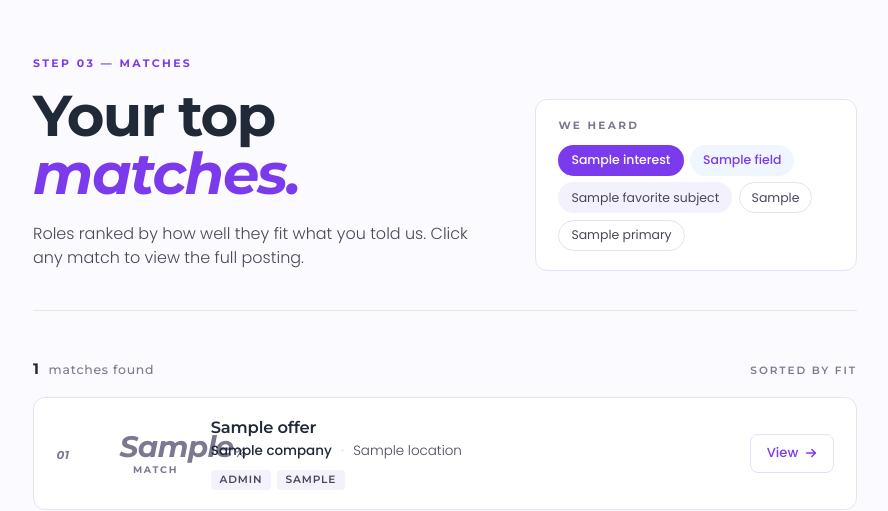
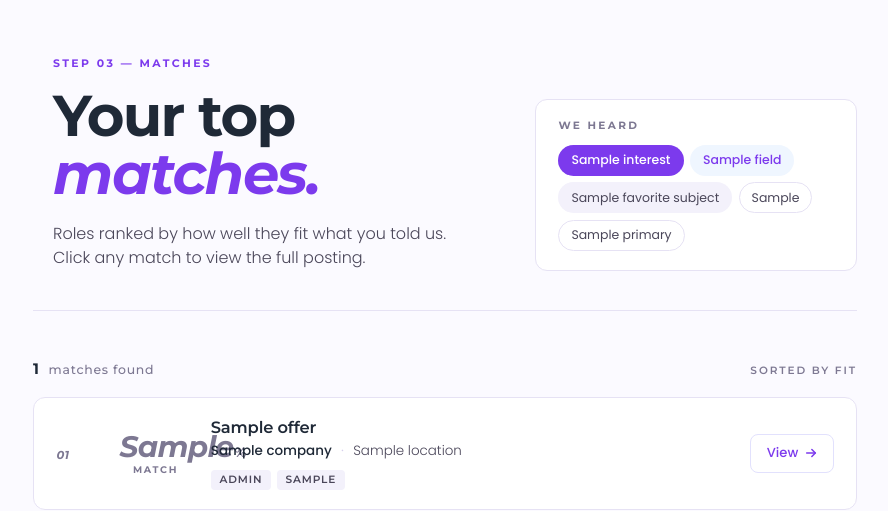
Before and after one commit to blankoner/Nova_App, a Flask app: template templates/wyniki.html in a window 1280 px wide. Shown: the part 79-590 px from the top of the page, without its empty margins (195-1083 px from the left). Run offline with Flask 3, Linux system fonts and the light colour scheme; the template is opened without the code that fills it: most values are stand-ins (such as "Sample title", 1, 10 or a date in 2020).

Commit message:
skills design

```diff
--- a/static/css/skills.css
+++ b/static/css/skills.css
@@ -89,6 +89,8 @@ a { color: inherit; text-decoration: none; }
 .page {
   max-width: 860px;
   margin: 0 auto;
+      transform: translateX(-390px);
+
   padding: clamp(2rem, 5vw, 3.5rem) clamp(1.5rem, 4vw, 3rem) 4rem;
 }
 
--- a/static/css/wyniki.css
+++ b/static/css/wyniki.css
@@ -122,6 +122,8 @@ a { color: inherit; text-decoration: none; }
   text-transform: uppercase;
   color: var(--violet);
   margin-bottom: 1.1rem;
+    margin-left:20px;
+
 }
 .hero-title {
   font-family: 'Montserrat', sans-serif;
@@ -131,6 +133,7 @@ a { color: inherit; text-decoration: none; }
   letter-spacing: -0.03em;
   color: var(--ink);
   margin-bottom: 1.2rem;
+  margin-left:20px;
 }
 .hero-title em { font-style: italic; color: var(--violet); font-weight: 700; }
 .hero-sub {
@@ -139,6 +142,8 @@ a { color: inherit; text-decoration: none; }
   line-height: 1.55;
   color: var(--ink-2);
   max-width: 460px;
+    margin-left:20px;
+
 }
 
 .profile-recap {
```
